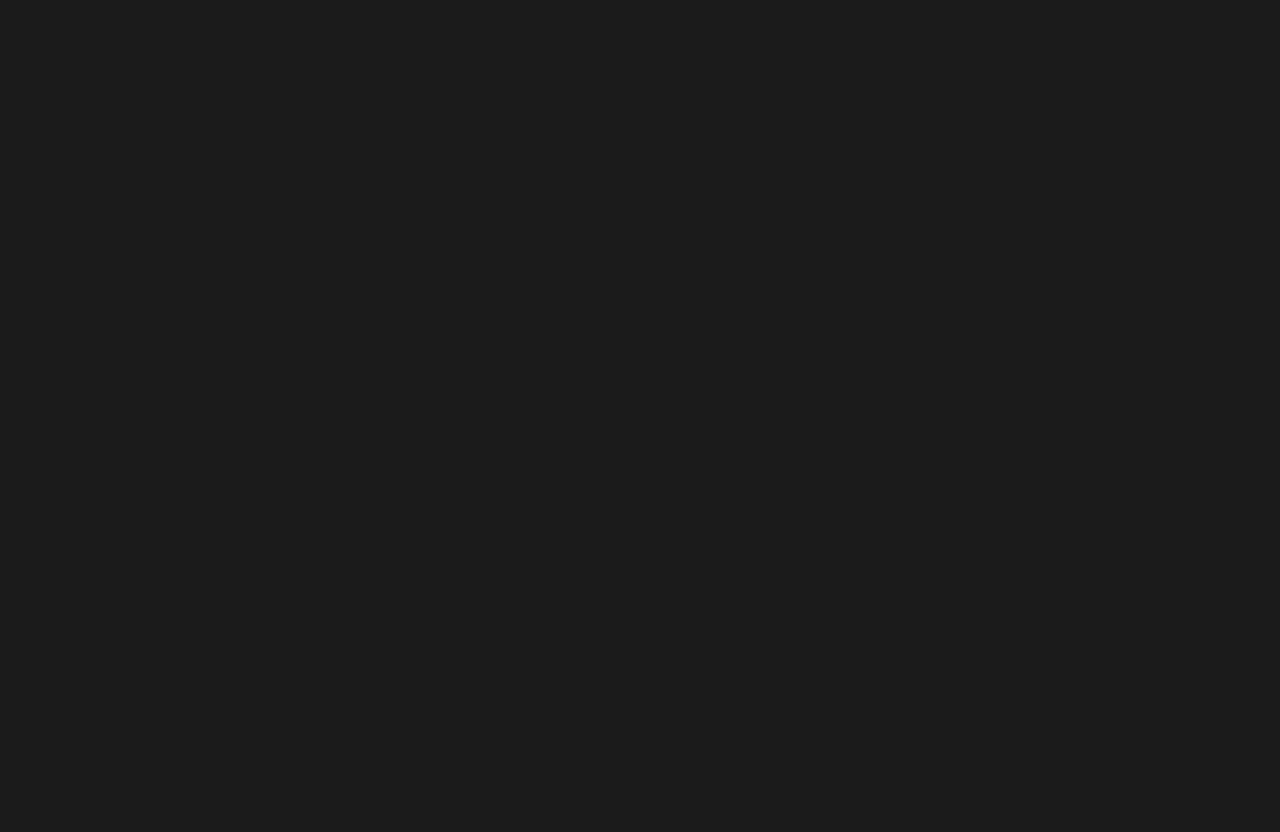
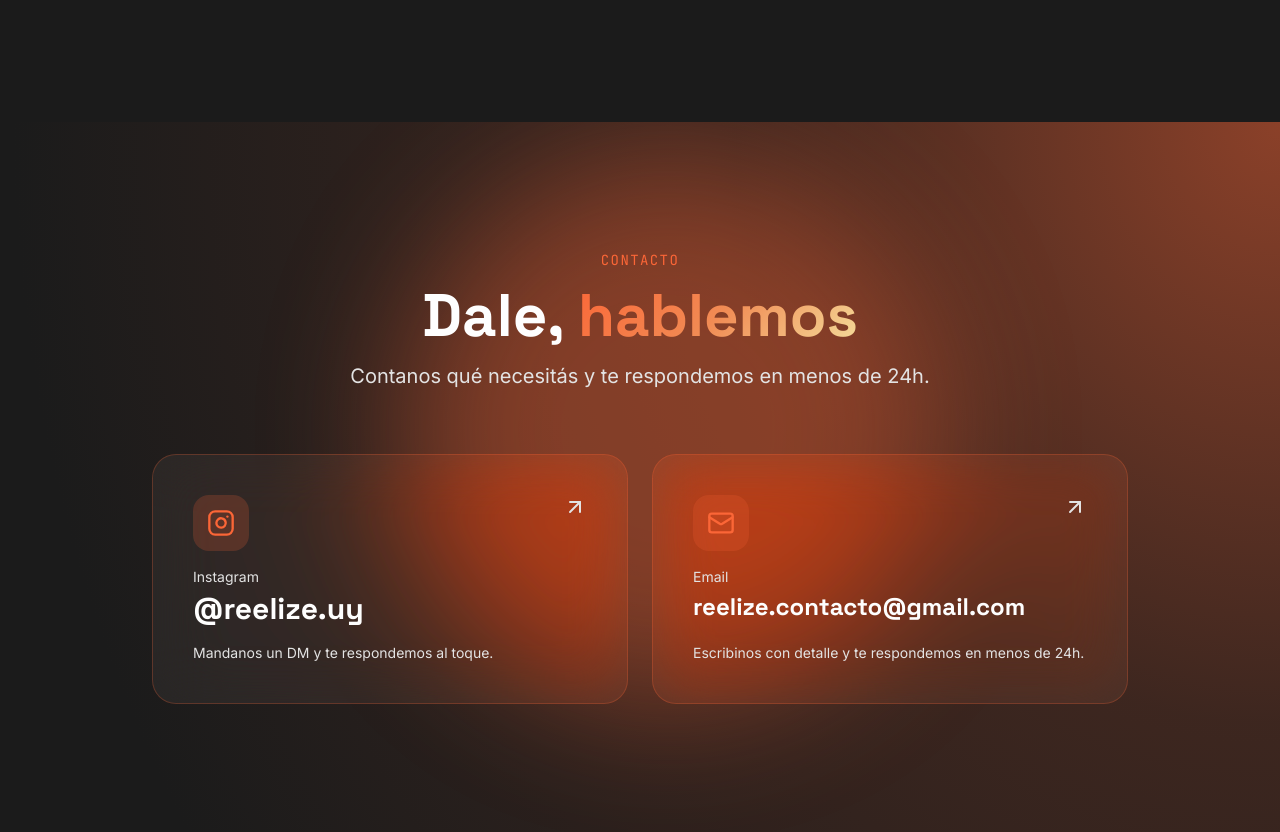
Before and after one commit to Batistiano/reelize-portfolio, a Next.js app: page / in a window 1280 px wide. Shown: the part 6540-7372 px from the top of the page. Before the commit the page ends 6662 px from the top, so only its background shows below. Built offline with nearby package versions, Linux system fonts and the light colour scheme.

Commit message:
feat: add Contacto section with Instagram and email cards

```diff
--- a/app/page.tsx
+++ b/app/page.tsx
@@ -5,6 +5,7 @@ import { Portfolio } from "@/components/Portfolio";
 import { Proceso } from "@/components/Proceso";
 import { Planes } from "@/components/Planes";
 import { FAQ } from "@/components/FAQ";
+import { Contacto } from "@/components/Contacto";
 
 export default function Home() {
   return (
@@ -16,6 +17,7 @@ export default function Home() {
       <Proceso />
       <Planes />
       <FAQ />
+      <Contacto />
     </main>
   );
 }
--- /dev/null
+++ b/components/Contacto.tsx
@@ -0,0 +1,93 @@
+"use client";
+
+import { motion } from "framer-motion";
+import { Mail, ArrowUpRight } from "lucide-react";
+import { InstagramIcon } from "@/components/ui/InstagramIcon";
+import { SectionHeading } from "@/components/ui/SectionHeading";
+import { GradientOrb } from "@/components/ui/GradientOrb";
+import { SITE } from "@/lib/data";
+
+export function Contacto() {
+  return (
+    <section id="contacto" className="relative py-24 md:py-32 overflow-hidden">
+      <div className="absolute inset-0 gradient-radial-hero opacity-50" />
+      <GradientOrb
+        className="w-[500px] h-[500px] top-1/2 left-1/2 -translate-x-1/2 -translate-y-1/2"
+        color="primary"
+        speed="slower"
+      />
+
+      <div className="relative max-w-5xl mx-auto px-6">
+        <SectionHeading
+          eyebrow="Contacto"
+          title={
+            <>
+              Dale, <span className="text-gradient">hablemos</span>
+            </>
+          }
+          subtitle="Contanos qué necesitás y te respondemos en menos de 24h."
+        />
+
+        <div className="grid grid-cols-1 md:grid-cols-2 gap-6">
+          <motion.a
+            href={SITE.instagramUrl}
+            target="_blank"
+            rel="noopener noreferrer"
+            initial={{ opacity: 0, y: 30 }}
+            whileInView={{ opacity: 1, y: 0 }}
+            viewport={{ once: true }}
+            transition={{ duration: 0.5 }}
+            className="group glass-strong rounded-3xl p-8 md:p-10 flex flex-col gap-4 hover:glow-primary transition-all"
+          >
+            <div className="flex items-start justify-between">
+              <div className="w-14 h-14 rounded-2xl bg-accent-primary/20 flex items-center justify-center group-hover:bg-accent-primary/30 transition-colors">
+                <InstagramIcon className="w-7 h-7 text-accent-primary" />
+              </div>
+              <ArrowUpRight
+                size={24}
+                className="text-text-muted group-hover:text-accent-primary group-hover:translate-x-1 group-hover:-translate-y-1 transition-all"
+              />
+            </div>
+            <div>
+              <p className="text-text-muted text-sm mb-1">Instagram</p>
+              <p className="font-display text-2xl md:text-3xl font-bold">
+                @{SITE.instagram}
+              </p>
+            </div>
+            <p className="text-text-muted text-sm mt-auto">
+              Mandanos un DM y te respondemos al toque.
+            </p>
+          </motion.a>
+
+          <motion.a
+            href={`mailto:${SITE.email}`}
+            initial={{ opacity: 0, y: 30 }}
+            whileInView={{ opacity: 1, y: 0 }}
+            viewport={{ once: true }}
+            transition={{ duration: 0.5, delay: 0.1 }}
+            className="group glass-strong rounded-3xl p-8 md:p-10 flex flex-col gap-4 hover:glow-primary transition-all"
+          >
+            <div className="flex items-start justify-between">
+              <div className="w-14 h-14 rounded-2xl bg-accent-primary/20 flex items-center justify-center group-hover:bg-accent-primary/30 transition-colors">
+                <Mail size={28} className="text-accent-primary" />
+              </div>
+              <ArrowUpRight
+                size={24}
+                className="text-text-muted group-hover:text-accent-primary group-hover:translate-x-1 group-hover:-translate-y-1 transition-all"
+              />
+            </div>
+            <div>
+              <p className="text-text-muted text-sm mb-1">Email</p>
+              <p className="font-display text-xl md:text-2xl font-bold break-all">
+                {SITE.email}
+              </p>
+            </div>
+            <p className="text-text-muted text-sm mt-auto">
+              Escribinos con detalle y te respondemos en menos de 24h.
+            </p>
+          </motion.a>
+        </div>
+      </div>
+    </section>
+  );
+}
```
